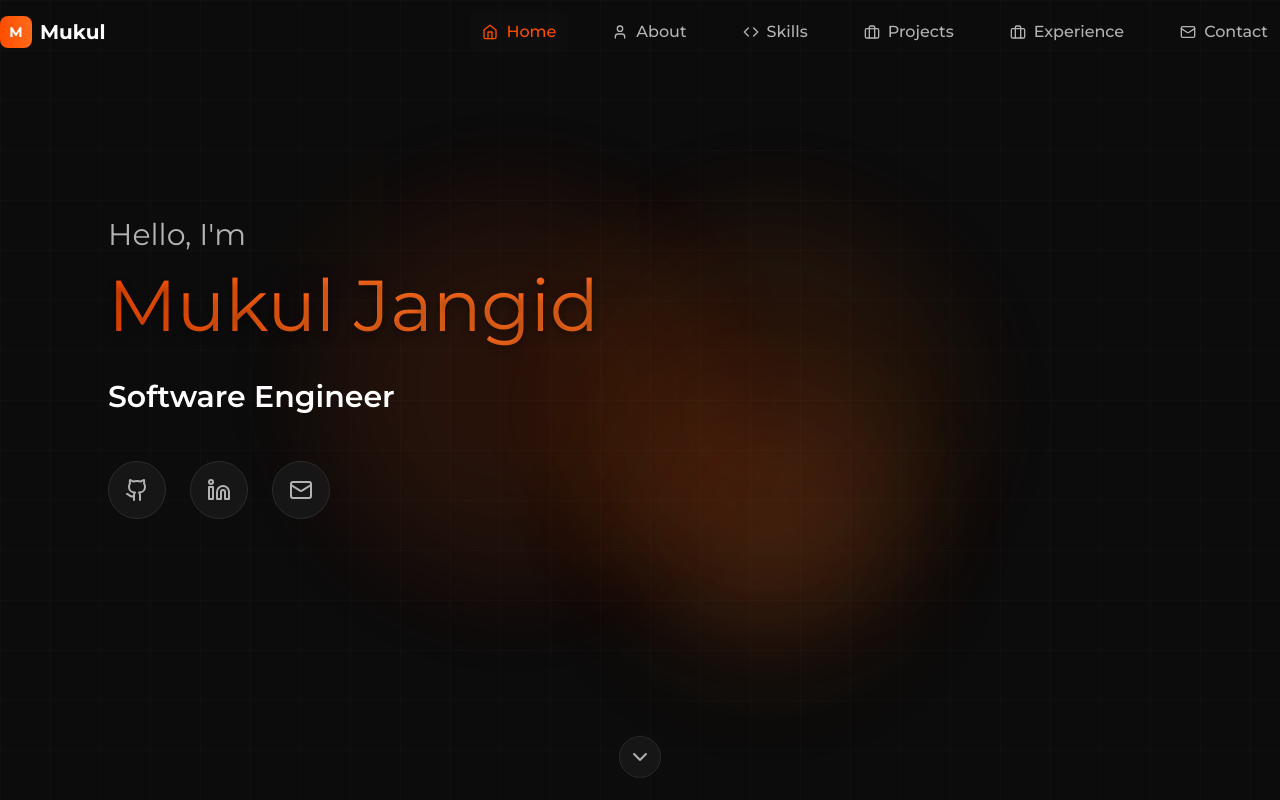
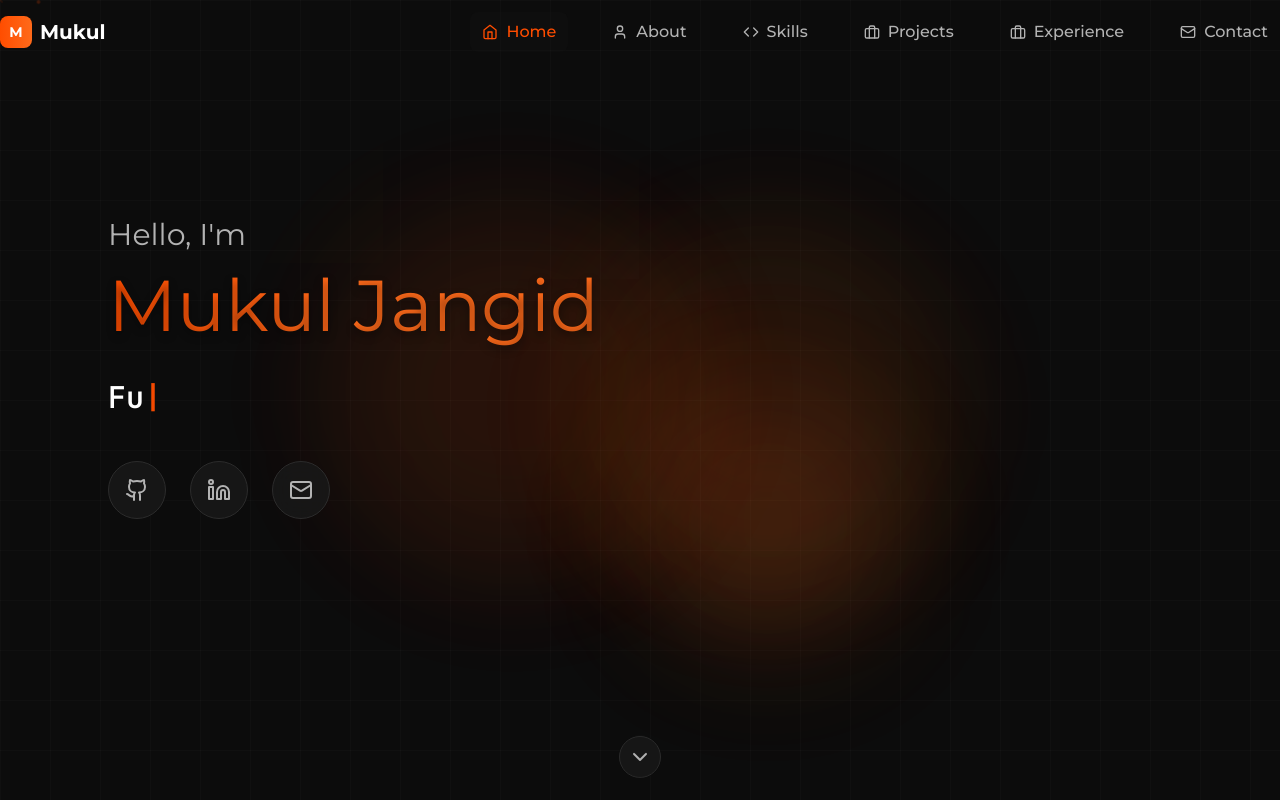
Before and after one commit to mkljngd/mkljngd.github.io, a Next.js app: page / in a window 1280 px wide. Shown: the top 800 px of the page. Built offline with nearby package versions, Linux system fonts and the light colour scheme.

Commit message:
Added roles animation

```diff
--- /dev/null
+++ b/components/CodeAnimations.tsx
@@ -0,0 +1,49 @@
+'use client'
+
+import { useEffect, useState } from 'react'
+import { motion } from 'framer-motion'
+
+export default function CodeAnimations() {
+  const [mousePosition, setMousePosition] = useState({ x: 0, y: 0 })
+
+  useEffect(() => {
+    const updateMousePosition = (e: MouseEvent) => {
+      setMousePosition({ x: e.clientX, y: e.clientY })
+    }
+
+    window.addEventListener('mousemove', updateMousePosition)
+    return () => window.removeEventListener('mousemove', updateMousePosition)
+  }, [])
+
+
+  const binaryChars = ['0', '1']
+
+  return (
+    <div className="fixed inset-0 pointer-events-none overflow-hidden">
+
+      {/* Mouse-Responsive Code Particles */}
+      <div className="absolute inset-0">
+        {[...Array(8)].map((_, i) => (
+          <motion.div
+            key={i}
+            className="absolute w-1 h-1 bg-primary-500/30 rounded-full"
+            animate={{
+              x: mousePosition.x + (Math.cos(i * 45 * Math.PI / 180) * 50),
+              y: mousePosition.y + (Math.sin(i * 45 * Math.PI / 180) * 50),
+              scale: [0.5, 1, 0.5],
+              opacity: [0.3, 0.8, 0.3]
+            }}
+            transition={{
+              duration: 3,
+              repeat: Infinity,
+              delay: i * 0.3,
+              ease: "easeInOut"
+            }}
+          />
+        ))}
+      </div>
+
+
+    </div>
+  )
+}
--- a/components/Hero.tsx
+++ b/components/Hero.tsx
@@ -3,9 +3,10 @@
 import { motion } from 'framer-motion'
 import { ChevronDown, Github, Linkedin, Mail, Download } from 'lucide-react'
 import { useEffect, useState } from 'react'
+import CodeAnimations from './CodeAnimations'
+import { useTypewriter } from '../hooks/useTypewriter'
 
 export default function Hero() {
-  const [currentRole, setCurrentRole] = useState(0)
   const roles = [
     'Full Stack Developer',
     'Software Engineer',
@@ -13,12 +14,13 @@ export default function Hero() {
     'Problem Solver'
   ]
 
-  useEffect(() => {
-    const interval = setInterval(() => {
-      setCurrentRole((prev) => (prev + 1) % roles.length)
-    }, 3000)
-    return () => clearInterval(interval)
-  }, [roles.length])
+  const { text: displayText, isDeleting } = useTypewriter({
+    words: roles,
+    typeSpeed: 100,
+    deleteSpeed: 50,
+    pauseTime: 2000,
+    loop: true
+  })
 
   const scrollToAbout = () => {
     const aboutSection = document.getElementById('about')
@@ -29,6 +31,7 @@ export default function Hero() {
 
   return (
     <section id="home" className="min-h-screen flex items-center justify-start relative overflow-hidden">
+      <CodeAnimations />
       {/* Background Elements */}
       <div className="absolute inset-0">
         <div className="absolute top-1/4 left-1/4 w-48 h-48 sm:w-64 sm:h-64 lg:w-96 lg:h-96 bg-primary-500/10 rounded-full blur-3xl animate-pulse-slow" />
@@ -71,14 +74,19 @@ export default function Hero() {
             className="h-12 sm:h-16 flex items-center justify-start mb-6 sm:mb-8"
           >
             <motion.span
-              key={currentRole}
               initial={{ opacity: 0, y: 20 }}
               animate={{ opacity: 1, y: 0 }}
-              exit={{ opacity: 0, y: -20 }}
               transition={{ duration: 0.5 }}
-              className="text-xl sm:text-2xl md:text-3xl font-semibold text-text-primary text-left"
+              className="text-xl sm:text-2xl md:text-3xl font-semibold text-text-primary text-left font-mono"
             >
-              {roles[currentRole]}
+              {displayText}
+              <motion.span
+                animate={{ opacity: [1, 0, 1] }}
+                transition={{ duration: 1, repeat: Infinity }}
+                className="text-primary-500"
+              >
+                |
+              </motion.span>
             </motion.span>
           </motion.div>
 
--- /dev/null
+++ b/hooks/useTypewriter.ts
@@ -0,0 +1,84 @@
+import { useState, useEffect, useRef } from 'react'
+
+interface UseTypewriterOptions {
+  words: string[]
+  typeSpeed?: number
+  deleteSpeed?: number
+  pauseTime?: number
+  loop?: boolean
+}
+
+export function useTypewriter({
+  words,
+  typeSpeed = 100,
+  deleteSpeed = 50,
+  pauseTime = 2000,
+  loop = true
+}: UseTypewriterOptions) {
+  const [displayText, setDisplayText] = useState('')
+  const [currentWordIndex, setCurrentWordIndex] = useState(0)
+  const [isDeleting, setIsDeleting] = useState(false)
+
+  const timeoutRef = useRef<NodeJS.Timeout>()
+
+  // Check for reduced motion preference
+  const prefersReducedMotion = useRef(
+    typeof window !== 'undefined' &&
+    window.matchMedia('(prefers-reduced-motion: reduce)').matches
+  )
+
+  useEffect(() => {
+    // If user prefers reduced motion, just show the first word
+    if (prefersReducedMotion.current) {
+      setDisplayText(words[0])
+      return
+    }
+
+    const tick = () => {
+      const currentWord = words[currentWordIndex]
+
+      if (isDeleting) {
+        setDisplayText(prev => prev.slice(0, -1))
+      } else {
+        setDisplayText(prev => currentWord.slice(0, prev.length + 1))
+      }
+    }
+
+    const timer = setTimeout(tick, isDeleting ? deleteSpeed : typeSpeed)
+    timeoutRef.current = timer
+
+    return () => clearTimeout(timer)
+  }, [currentWordIndex, displayText, isDeleting, words, typeSpeed, deleteSpeed])
+
+  useEffect(() => {
+    const currentWord = words[currentWordIndex]
+
+    if (!isDeleting && displayText === currentWord) {
+      // Finished typing, pause then start deleting
+      const pauseTimer = setTimeout(() => setIsDeleting(true), pauseTime)
+      return () => clearTimeout(pauseTimer)
+    } else if (isDeleting && displayText === '') {
+      // Finished deleting, move to next word
+      setIsDeleting(false)
+      setCurrentWordIndex(prev => {
+        const nextIndex = prev + 1
+        return loop ? nextIndex % words.length : Math.min(nextIndex, words.length - 1)
+      })
+    }
+  }, [currentWordIndex, displayText, isDeleting, words, pauseTime, loop])
+
+  // Cleanup on unmount
+  useEffect(() => {
+    return () => {
+      if (timeoutRef.current) {
+        clearTimeout(timeoutRef.current)
+      }
+    }
+  }, [])
+
+  return {
+    text: displayText,
+    currentWordIndex,
+    isDeleting
+  }
+}
```
